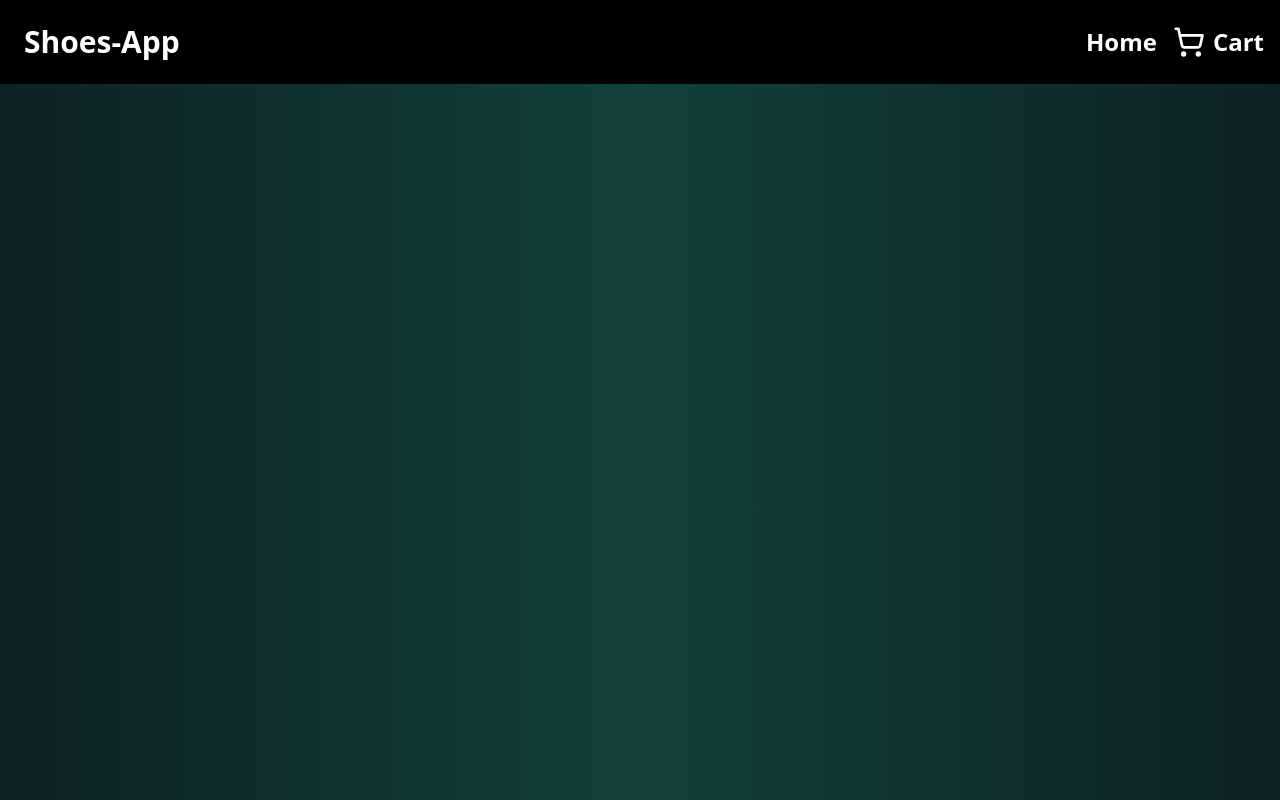
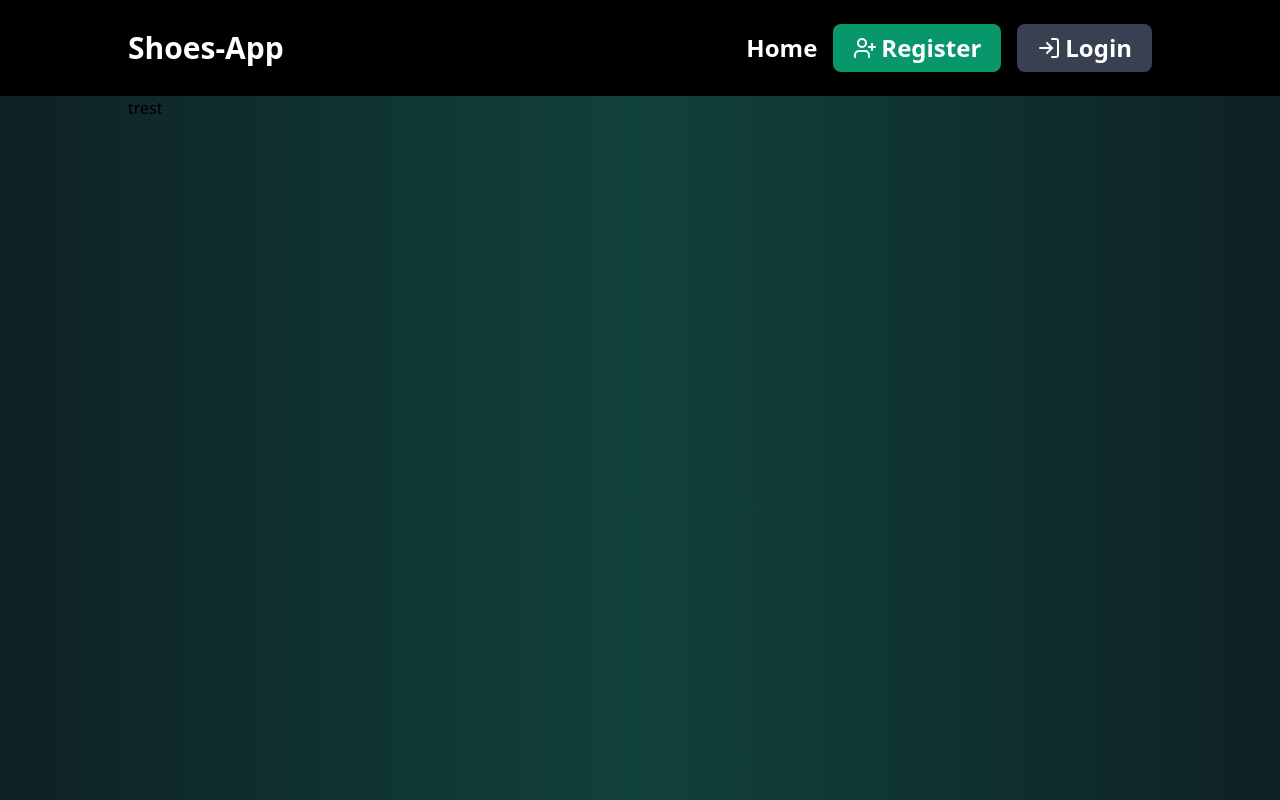
Before and after one commit to Huywb/ShoesApp, a React (Vite) app in the folder client/: page / in a window 1280 px wide. Built offline with nearby package versions, Linux system fonts and the light colour scheme.

Commit message:
Navbar Component Update

```diff
--- a/client/src/App.jsx
+++ b/client/src/App.jsx
@@ -1,22 +1,26 @@
-import {Routes,Route} from 'react-router-dom'
-import './App.css'
-import HomePage from './pages/HomePage'
-import RegisterPage from './pages/RegisterPage'
-import LoginPage from './pages/LoginPage'
-import CartPage from './pages/CartPage'
+import { Routes, Route } from "react-router-dom";
+import "./App.css";
+import HomePage from "./pages/HomePage";
+import RegisterPage from "./pages/RegisterPage";
+import LoginPage from "./pages/LoginPage";
+import CartPage from "./pages/CartPage";
+import Navbar from "./components/Navbar";
+import NavBarLayout from "./utils/Layout/NavBarLayout";
 
 function App() {
+  return (
+    <div className="min-h-screen bg-gradient-to-r from-darkGreenStart via-darkGreenMid to-darkGreenStart">
+      <Routes>
+        <Route element={<NavBarLayout></NavBarLayout>}>
+          <Route path="/" element={<HomePage></HomePage>}></Route>
+          <Route path="/cart" element={<CartPage></CartPage>}></Route>
+        </Route>
 
-  return (
-    <div className='h-[100vh] bg-gradient-to-r from-darkGreenStart via-darkGreenMid to-darkGreenStart'>
-      <Routes>
-         <Route path='/' element={<HomePage></HomePage>}></Route>
-         <Route path='/login' element={<LoginPage></LoginPage>}></Route>
-         <Route path='/register' element={<RegisterPage></RegisterPage>}></Route>
-         <Route path='/cart' element={<CartPage></CartPage>}></Route>
+        <Route path="/login" element={<LoginPage></LoginPage>}></Route>
+        <Route path="/register" element={<RegisterPage></RegisterPage>}></Route>
       </Routes>
     </div>
-  )
+  );
 }
 
-export default App
+export default App;
--- a/client/src/components/Navbar.jsx
+++ b/client/src/components/Navbar.jsx
@@ -2,18 +2,35 @@ import React from 'react'
 import { Link } from 'react-router-dom'
 import shoping from '../assets/Shoping.svg'
 
+import UserButton from '../assets/user-plus.svg'
+import Login from '../assets/Login.svg'
+
 const Navbar = () => {
+  const user = false
   return (
-    <div className='sticky top-0 ring-0 left-0 flex items-center justify-between h-auto p-6 bg-black text-white'>
+    <div className='sticky px-[10%] top-0 flex items-center justify-between h-auto py-6 bg-black text-white'>
         <div>
           <Link to={'/'}><h1 className='font-bold text-3xl'>Shoes-App</h1></Link>
         </div>
-        <div className='flex gap-4 text-2xl font-semibold'>
+        <div className='flex gap-4 text-2xl font-semibold items-center'>
           <Link to={'/'}><h1>Home</h1></Link>
+          {user  ?
+
           <Link to={'/cart'} className='flex gap-2'>
             <img src={shoping} alt="" />
             <h1>Cart</h1>
+          </Link> :
+          <>
+          <Link to={'/register'}  className='bg-[#08976b] py-2 px-5 flex gap-1 rounded-lg'>
+              <img src={UserButton} alt="" />
+              <button>Register</button>
           </Link>
+          <Link to={'/login'}  className='bg-[#374151] py-2 px-5 flex gap-1 rounded-lg'>
+          <img src={Login} alt="" />
+          <button>Login</button>
+          </Link>
+          </>
+          }
         </div>
     </div>
   )
--- a/client/src/pages/HomePage.jsx
+++ b/client/src/pages/HomePage.jsx
@@ -3,8 +3,8 @@ import Navbar from '../components/Navbar'
 
 const HomePage = () => {
   return (
-    <div>
-      <Navbar></Navbar>
+    <div className='px-[10%] '>
+      <h1>trest</h1>
     </div>
   )
 }
--- a/client/src/pages/LoginPage.jsx
+++ b/client/src/pages/LoginPage.jsx
@@ -6,10 +6,16 @@ import HidePass from '../assets/Hide-pass.svg'
 import ShowPass from '../assets/Show-pass.svg'
 import Passwrod from '../assets/Password.svg'
 
+import {motion} from 'framer-motion'
+
 import { Link } from 'react-router-dom'
 
 const LoginPage = () => {
   return (
+    <motion.div
+                    initial={{ opacity: 0,y:20 }}
+                    animate={{ opacity: 1,y:0}}
+                    transition={{ duration: .8 }}>
     <div className='flex justify-center items-center h-screen'>
         <div className='flex flex-col gap-10 items-center w-[30%] text-[#eeeeee] text-xl font-bold'>
             <h1 className='text-primary font-bold text-5xl text-shadow-custom '>Login To Your Account</h1>
@@ -37,6 +43,7 @@ const LoginPage = () => {
             </div>
         </div>
     </div>
+    </motion.div >
   )
 }
 
--- a/client/src/pages/RegisterPage.jsx
+++ b/client/src/pages/RegisterPage.jsx
@@ -6,10 +6,15 @@ import HidePass from '../assets/Hide-pass.svg'
 import ShowPass from '../assets/Show-pass.svg'
 import Passwrod from '../assets/Password.svg'
 
+import {motion} from 'framer-motion'
 import { Link } from 'react-router-dom'
 
 const RegisterPage = () => {
   return (
+    <motion.div
+                    initial={{ opacity: 0,y:20 }}
+                    animate={{ opacity: 1,y:0}}
+                    transition={{ duration: .8 }}>
     <div className='flex justify-center items-center h-screen'>
         <div className='flex flex-col gap-10 items-center w-[30%] text-[#eeeeee] text-xl font-bold'>
             <h1 className='text-primary font-bold text-5xl text-shadow-custom '>Create Your Account</h1>
@@ -50,6 +55,8 @@ const RegisterPage = () => {
             </div>
         </div>
     </div>
+    </motion.div>
+
   )
 }
 
--- /dev/null
+++ b/client/src/utils/Layout/NavBarLayout.jsx
@@ -0,0 +1,14 @@
+import React from 'react'
+import Navbar from '../../components/Navbar'
+import { Outlet } from 'react-router-dom'
+
+const NavBarLayout = () => {
+  return (
+    <>
+        <Navbar></Navbar>
+        <Outlet />
+    </>
+  )
+}
+
+export default NavBarLayout
```
